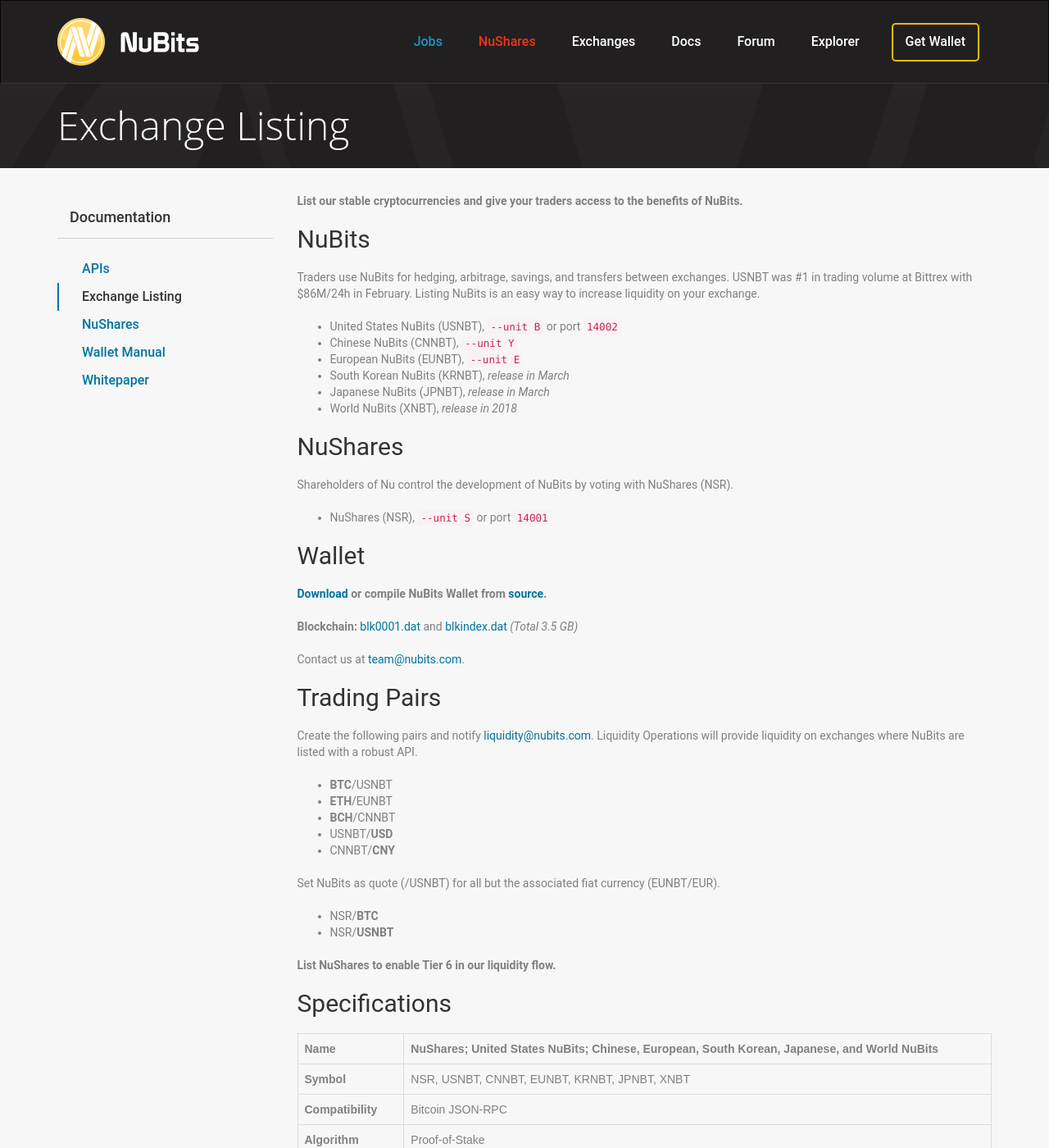
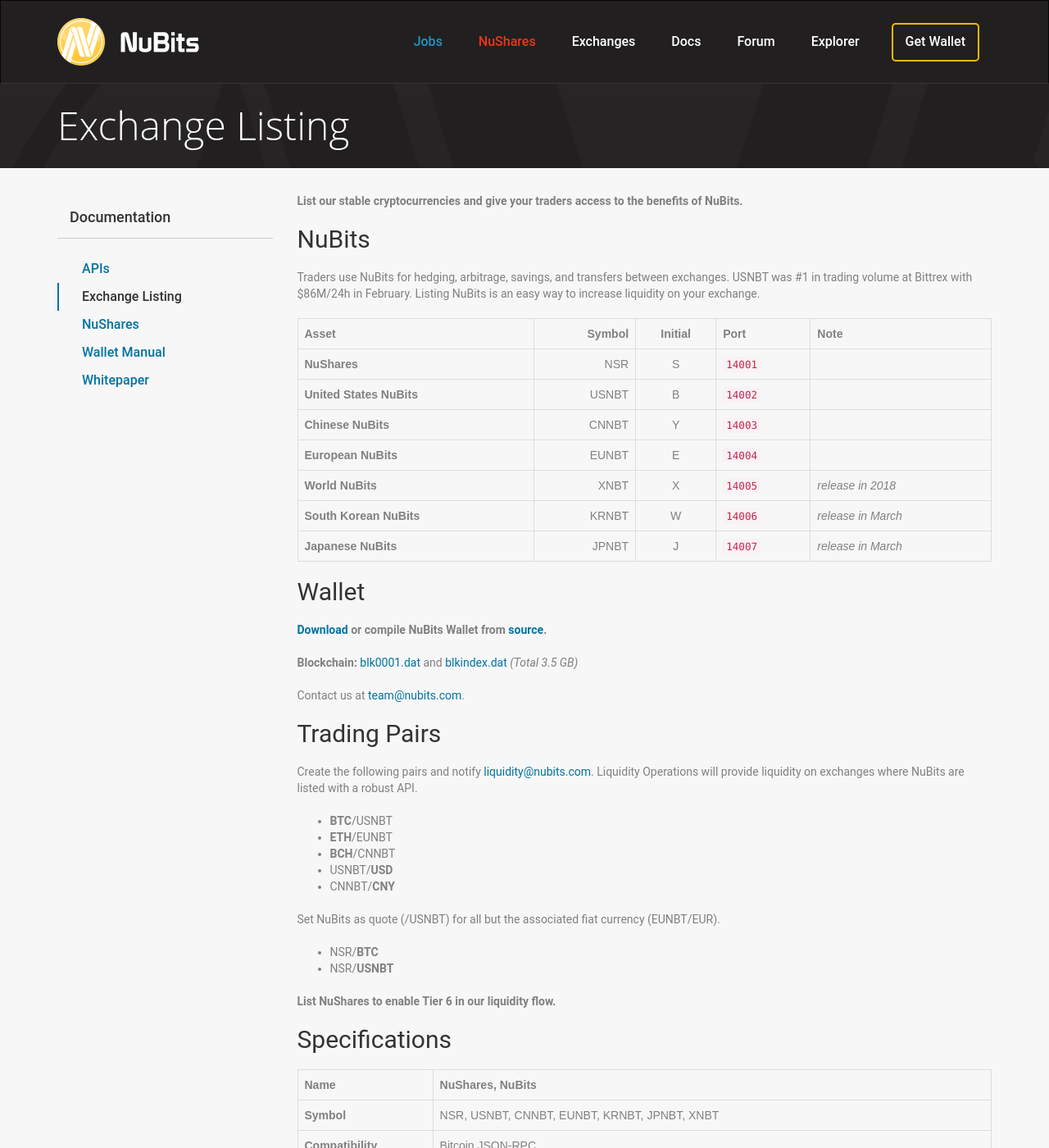
Before and after one commit to NuNetwork/nunetwork.github.io, a Jekyll site: the page built from _pages/list-nubits.md, in a window 1280 px wide and 1400 px high. Shown: the whole window at 82% size. Built offline with Jekyll 4.4.1, drawn with Linux system fonts in a browser that asks for light colours.

Commit message:
Update list-nubits.md

```diff
--- a/_pages/list-nubits.md
+++ b/_pages/list-nubits.md
@@ -11,18 +11,15 @@
 
 Traders use NuBits for hedging, arbitrage, savings, and transfers between exchanges. USNBT was #1 in trading volume at Bittrex with $86M/24h in February. Listing NuBits is an easy way to increase liquidity on your exchange.
 
-- United States NuBits (USNBT), `--unit B` or port `14002`
-- Chinese NuBits (CNNBT), `--unit Y`
-- European NuBits (EUNBT), `--unit E`
-- South Korean NuBits (KRNBT), *release in March*
-- Japanese NuBits (JPNBT), *release in March*
-- World NuBits (XNBT), *release in 2018*
-
-## NuShares
-
-Shareholders of Nu control the development of NuBits by voting with NuShares (NSR).
-
-- NuShares (NSR), `--unit S` or port `14001`
+| Asset | Symbol | Initial | Port | Note |
+|---|--:|:-:|---|---|
+NuShares | NSR | S | `14001` |
+United States NuBits | USNBT | B | `14002` |
+Chinese NuBits | CNNBT | Y | `14003` |
+European NuBits | EUNBT | E | `14004` |
+World NuBits | XNBT | X | `14005` | *release in 2018*
+South Korean NuBits | KRNBT | W | `14006` | *release in March*
+Japanese NuBits | JPNBT | J | `14007` | *release in March*
 
 ## Wallet
 
@@ -51,7 +48,7 @@
 
 ## Specifications
 
-| Name | NuShares; United States NuBits; Chinese, European, South Korean, Japanese, and World NuBits
+| Name | NuShares, NuBits
 |:--|:--|
 Symbol | NSR, USNBT, CNNBT, EUNBT, KRNBT, JPNBT, XNBT
 Compatibility | Bitcoin JSON-RPC
```
